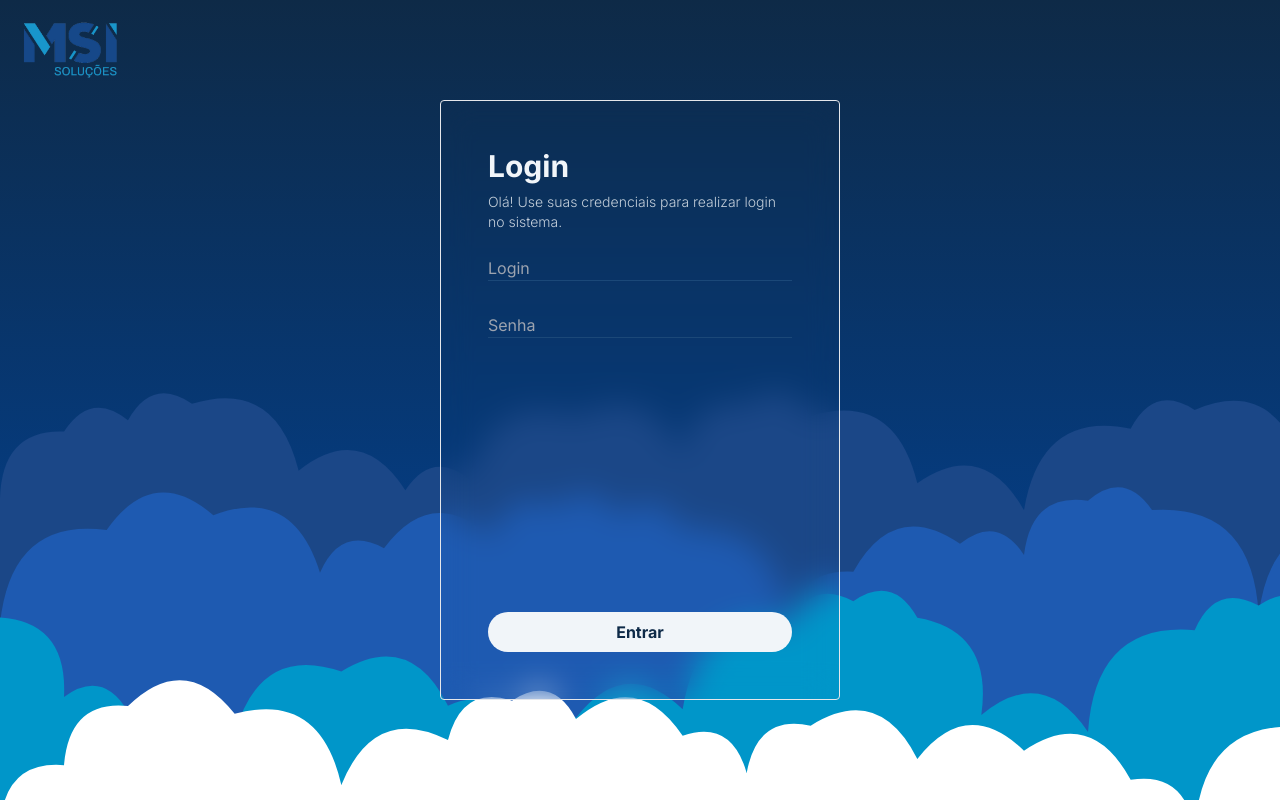
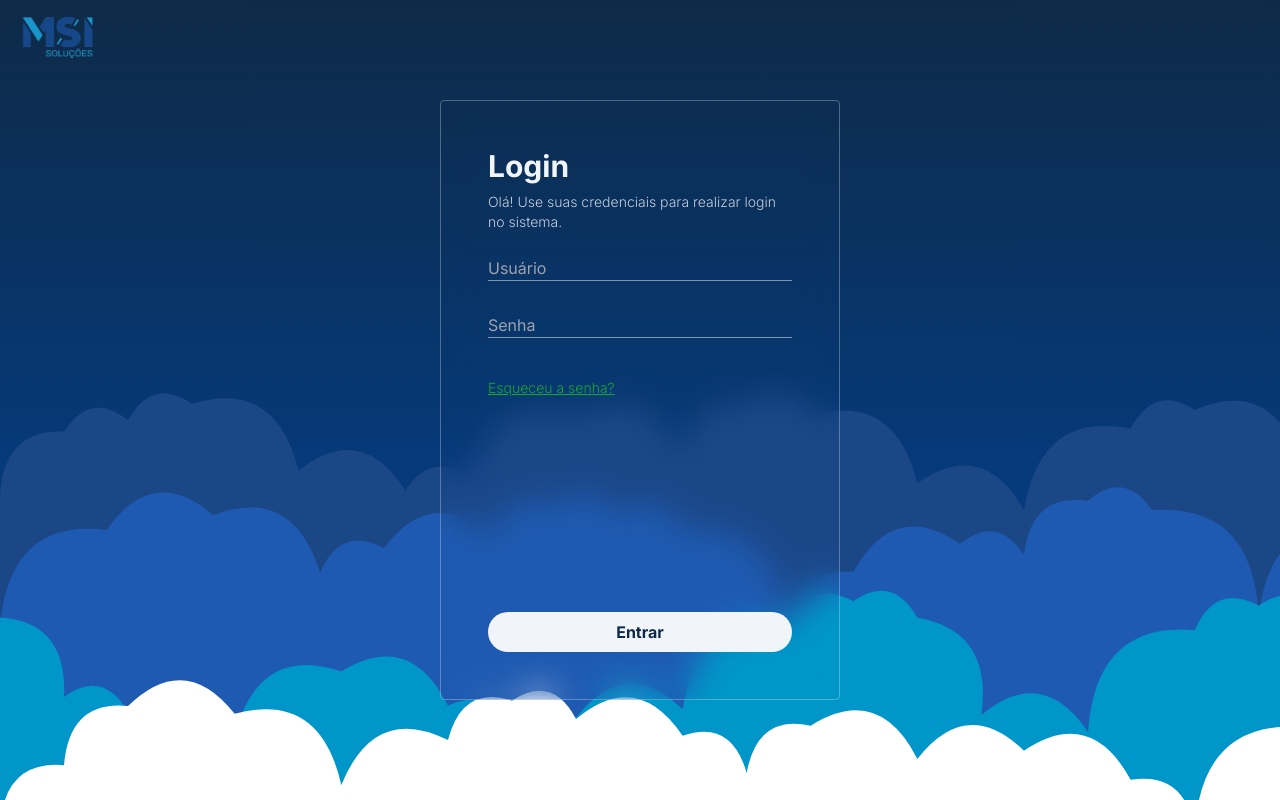
Before and after one commit to DeJunior007/MSI-HACKATHON-FATEC-2023, a Next.js app: page / in a window 1280 px wide. Built offline with nearby package versions, Linux system fonts and the light colour scheme.

Commit message:
Fix: Troca de local para session storage

```diff
--- a/app/page.tsx
+++ b/app/page.tsx
@@ -15,7 +15,7 @@ export default function Home() {
     e.preventDefault();
 
     const userNameToSave = user || "Usuário";
-    localStorage.setItem("UserName", userNameToSave);
+    sessionStorage.setItem("UserName", userNameToSave);
 
     router.push("/dash");
   };
@@ -32,11 +32,11 @@ export default function Home() {
         <Image
           src={logo}
           alt="logo da MSI"
-          width={100}
+          width={75}
           className="absolute top-0 left-5 lt:hidden sm:block"
         />
         <section className="lt:w-full sm:w-[400px] h-[75vh] absolute sm:max-h-[600px] flex-col lt:p-6 sm:p-12 rounded ">
-          <div className="absolute inset-0 sm:border sm:backdrop-blur-lg rounded" />
+          <div className="absolute inset-0 sm:border border-slate-100/30 sm:backdrop-blur-lg rounded" />
           <Image
             src={logo}
             alt="logo da MSI"
@@ -54,15 +54,16 @@ export default function Home() {
             >
               <input
                 type="text"
-                placeholder="Login"
+                placeholder="Usuário"
                 onChange={UserChange}
-                className="bg-transparent border-b my-4 border-[#1B4878] outline-none text-white"
+                className="bg-transparent border-b my-4 border-slate-100/50 outline-none text-white"
               />
               <input
                 type="password"
                 placeholder="Senha"
-                className="bg-transparent border-b my-4 border-[#1B4878] outline-none text-white"
+                className="bg-transparent border-b my-4 border-slate-100/50 outline-none text-white"
               />
+              <p className="text-sm text-[#18a832] my-6 font-light underline">Esqueceu a senha?</p>
               <button
                 type="submit"
                 className="bg-slate-100 w-auto p-2 text-[#0E2A48] rounded-full sm:mt-auto lt:mt-[50%]  font-bold"
```
